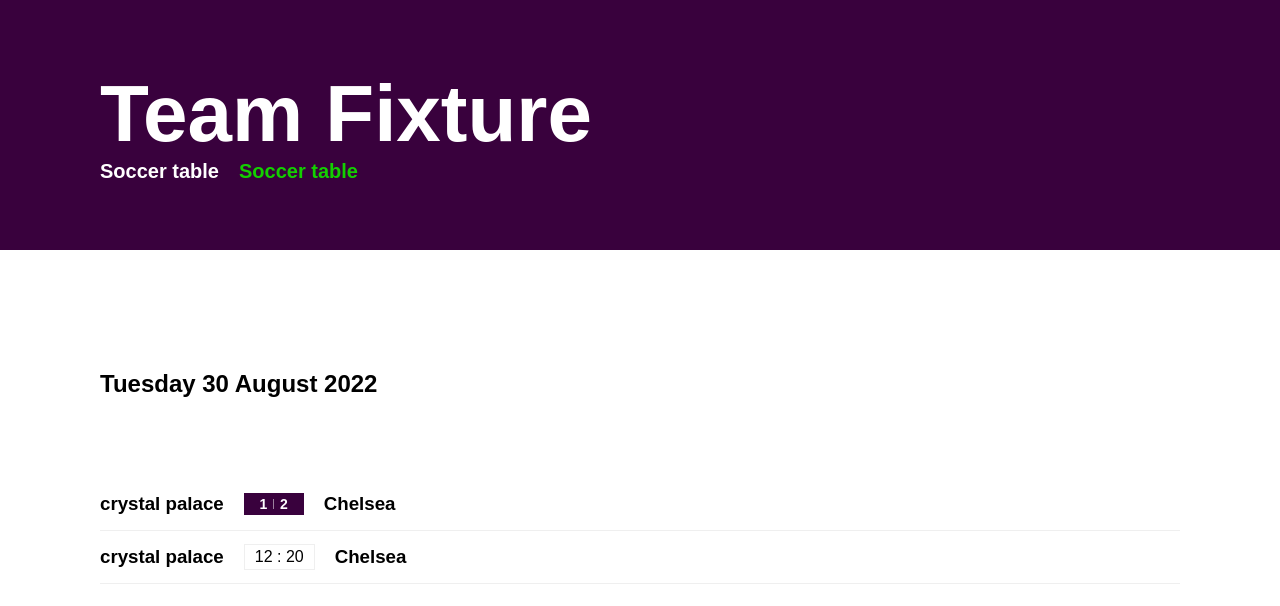
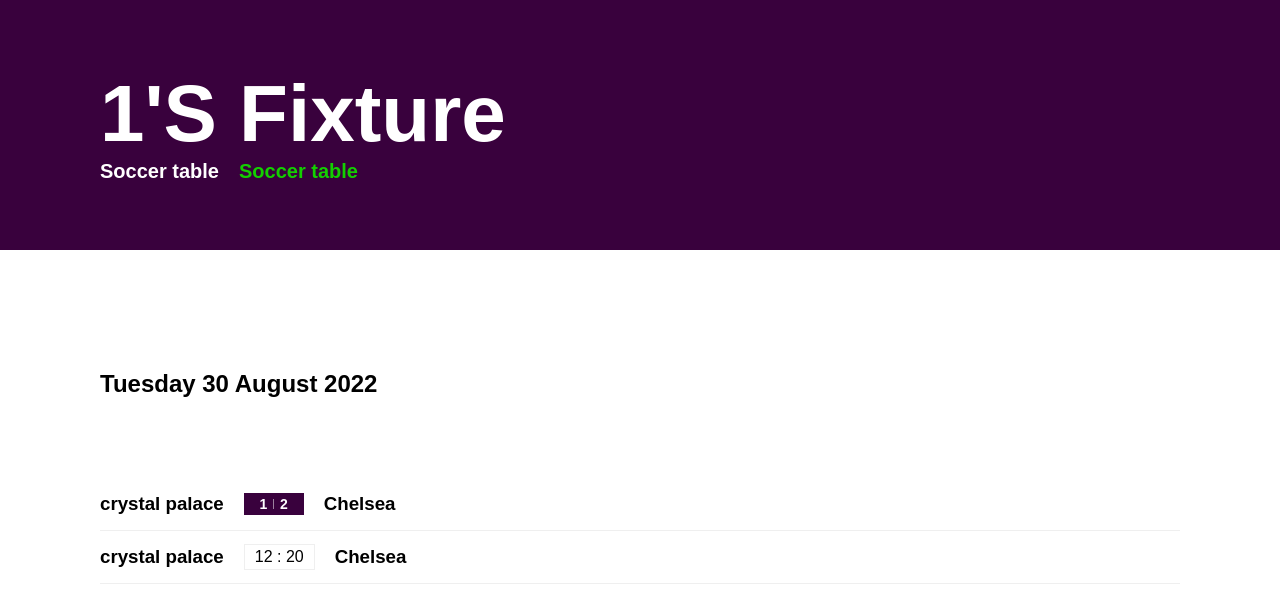
Before and after one commit to ninijosue/flank-source-soccer-test-impl, a React (Create React App) app: page /fixture/1 in a window 1280 px wide. Shown: the top 606 px of the page. Built offline with nearby package versions, Linux system fonts and the light colour scheme; a web font is replaced by a local one.

Commit message:
get team name param

```diff
--- a/src/App.js
+++ b/src/App.js
@@ -9,7 +9,7 @@
       <BrowserRouter>
         <Routes>
           <Route path="/" element={<SoccerTable />} />
-          <Route path="/fixture/:team" element={<TeamFixture />} />
+          <Route path="/fixture/:team" element={<TeamFixture  />} />
         </Routes>
       </BrowserRouter>
     </div>
--- a/src/destinations/fixture/index.js
+++ b/src/destinations/fixture/index.js
@@ -1,13 +1,14 @@
 import React from "react";
-import { Link } from "react-router-dom";
+import { Link, useParams } from "react-router-dom";
 import "./style.css";
 
-const TeamFixture = () => {
+const TeamFixture = (props) => {
+  const {team} = useParams();
   return (
     <div className="fixtureContainer">
       <div className="mainHead">
         <div>
-          <h1 className="headText">Team Fixture</h1>
+          <h1 className="headText">{team}'s Fixture</h1>
           <div className="fixtureNavigation">
             <Link to="/">Soccer table</Link>
             <span>Soccer table</span>
```
